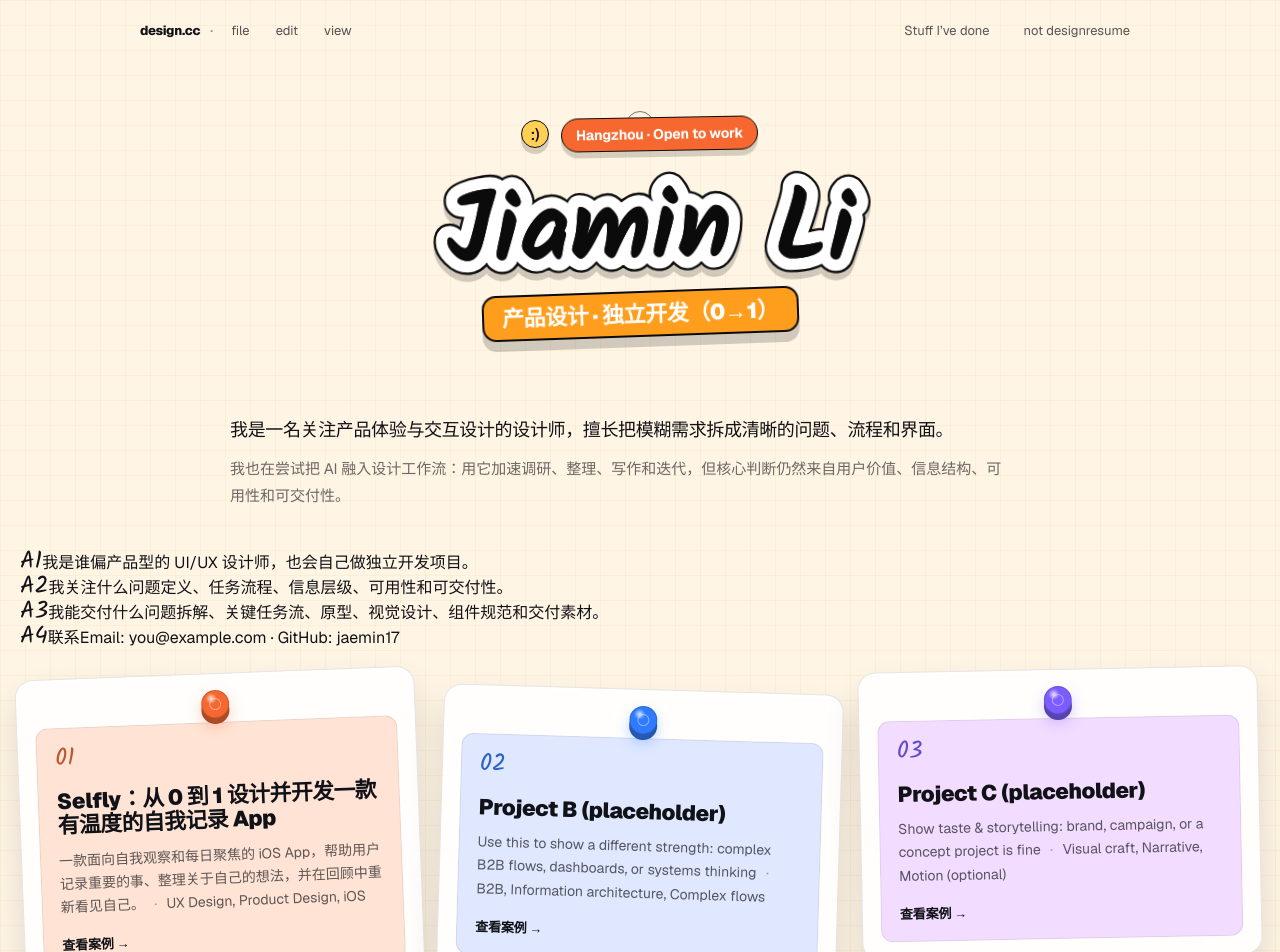
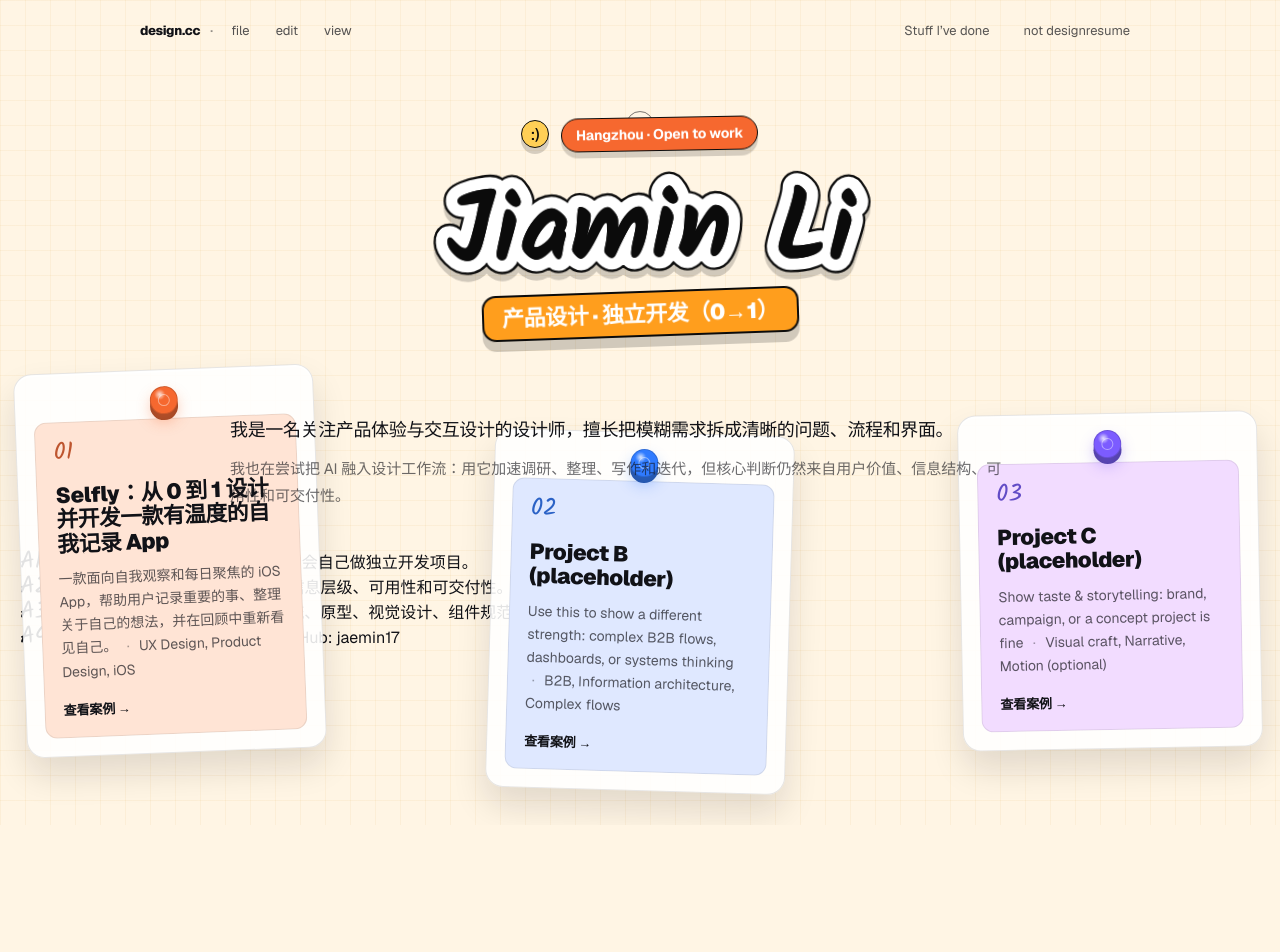
Before and after one commit to jaemin17/jaemin-portfolio, a Next.js app: page / in a window 1280 px wide. Shown: the top 952 px of the page. After the commit the page ends 825 px from the top, so only its background shows below. Built offline with nearby package versions, Linux system fonts and the light colour scheme.

Commit message:
Place project notes on homepage wall

```diff
--- a/src/app/page.module.css
+++ b/src/app/page.module.css
@@ -142,36 +142,48 @@
   font-size: 15px;
 }
 
+.projectWall {
+  position: static;
+}
+
 .workList {
   list-style: none;
-  margin-top: 18px;
-  display: grid;
-  grid-template-columns: repeat(3, minmax(0, 1fr));
-  gap: 20px;
   padding-left: 0;
-  align-items: start;
 }
 
 .workItem {
   --note-rotation: -2.2deg;
-  --note-offset: 6px;
+  --note-offset: 0px;
   --note-accent: #ffe4d5;
   --pin-color: #f6682f;
+  position: absolute;
+  z-index: 2;
+  width: min(27vw, 300px);
   transform: translateY(var(--note-offset)) rotate(var(--note-rotation));
+}
+
+.workItem:nth-child(1) {
+  left: 0;
+  bottom: 24px;
 }
 
 .workItem:nth-child(2) {
   --note-rotation: 1.7deg;
-  --note-offset: 22px;
+  --note-offset: 14px;
   --note-accent: #dfe8ff;
   --pin-color: #2f7bff;
+  left: 50%;
+  bottom: 0;
+  transform: translateX(-50%) translateY(var(--note-offset)) rotate(var(--note-rotation));
 }
 
 .workItem:nth-child(3) {
   --note-rotation: -1.1deg;
-  --note-offset: 2px;
+  --note-offset: 0px;
   --note-accent: #f2dcff;
   --pin-color: #7c5cff;
+  right: 0;
+  bottom: 28px;
 }
 
 .workLink {
```
